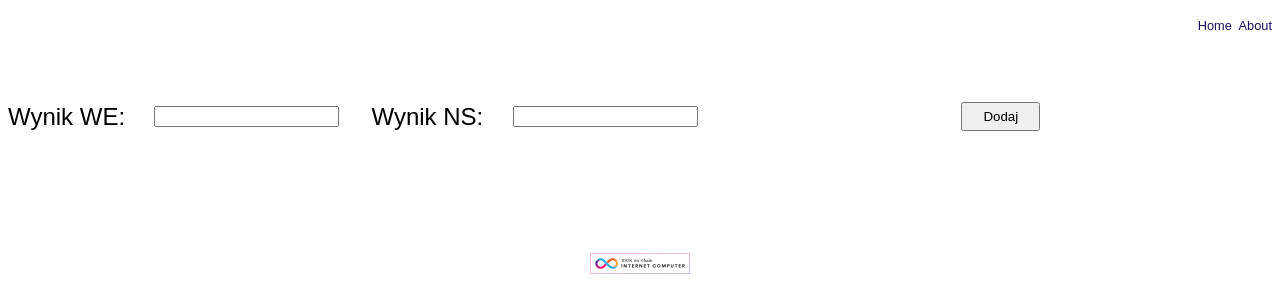
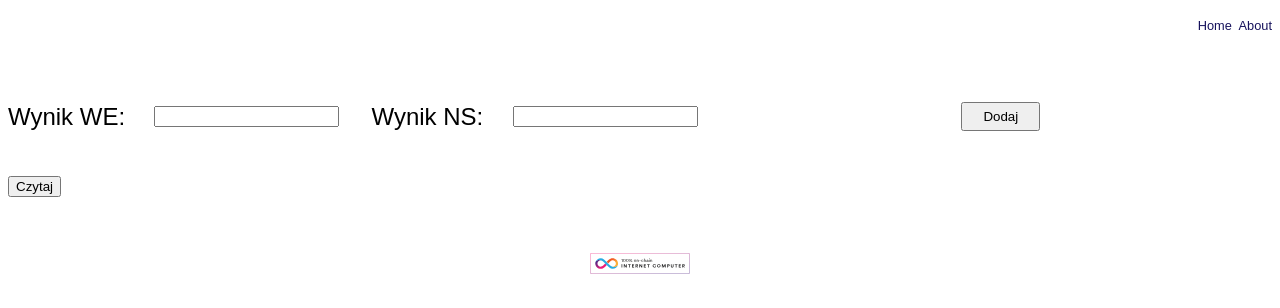
Before and after one commit to ggraczyk/karciane, a SvelteKit app in the folder src/karciane_frontend/: page / in a window 1280 px wide. Shown: the top 308 px of the page. Built offline with nearby package versions, Linux system fonts and the light colour scheme.

Commit message:
nowy start po szkoleniu GIT

```diff
--- a/src/karciane_frontend/src/routes/+page.svelte
+++ b/src/karciane_frontend/src/routes/+page.svelte
@@ -13,10 +13,11 @@
                             "źle!"),
     });
 
-
+  //dfx canister call karciane_backend readHands
 
   let greeting = "";
 
+  const data = [ { id: 1, name: 'Alice', age: 30 }, { id: 2, name: 'Bob', age: 25 }];
 
    function onSubmit(event) {
 
@@ -36,6 +37,13 @@
 		}, {});
 	}
 
+async function czytajWyniki() {
+  await backend.readHands().then((response) => {
+                                  greeting = response;
+                                });
+}
+
+
   async function submitHandler() {
 		try {
 			// `abortEarly: false` to get all the errors
@@ -43,13 +51,10 @@
 			//alert(JSON.stringify(values, null, 2));
 			errors = {};
       //backend.addHand(pair1.value ,pair2.value ).then((response) => { //https://www.geeksforgeeks.org/convert-a-string-to-an-integer-in-javascript/
-      await backend.addHand(pair1.value | 0, pair2.value | 0).then((response) => {
+
+      backend.addHand(pair1.value | 0, pair2.value | 0).then((response) => {
         greeting = response;
       });
-
-      // await backend.readHands().then((response) => {
-      //                             greeting2 = response;
-      //                           });
 
 		} catch (err) {
 			errors = extractErrors(err);
@@ -59,6 +64,7 @@
 
 	}
 
+  console.log(JSON.stringify(greeting));
 
 </script>
 
@@ -76,8 +82,15 @@
     <button type="submit">Dodaj</button>
   </form>
   <br />
+
+  <button on:click={czytajWyniki}>
+	    Czytaj
+  </button>
+
   <br />
   <section id="greeting">{greeting}</section>
+
+  <section >{greeting}</section>
 
   <br />
   <br />
```
Also changed, not shown: 1 other file (tests, documents, lock files or other folders).
